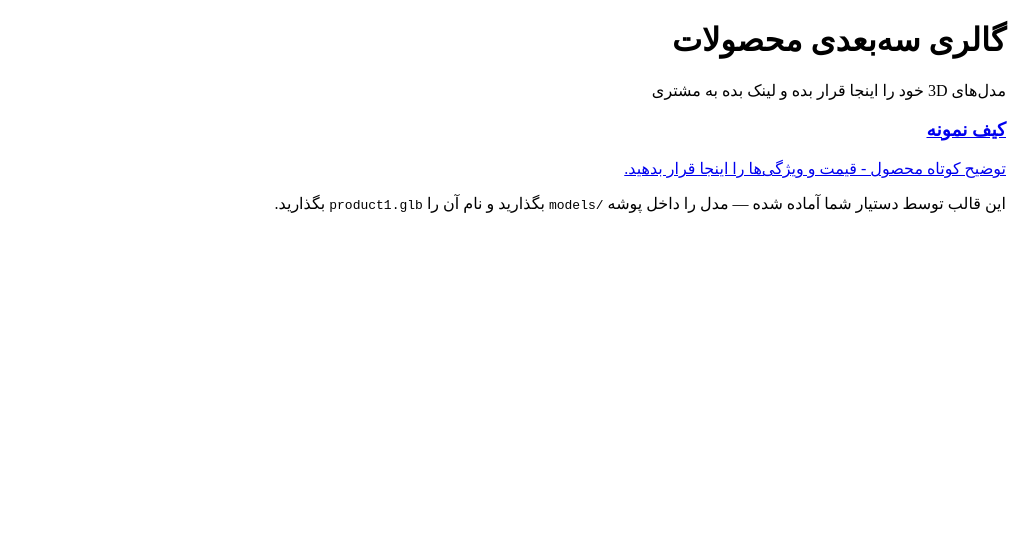
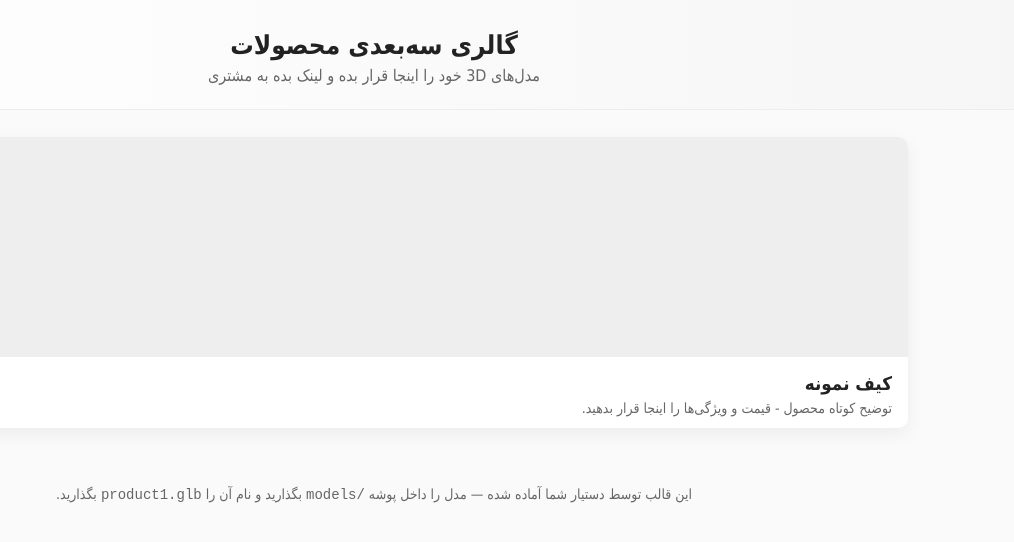
Before and after one commit to taharezapour277-prog/3d, a plain HTML site: page index.html in a window 1280 px wide. Shown: the whole page, without its empty margins (266-1280 px from the left). Drawn offline with Linux system fonts and the light colour scheme; some packages are replaced by stand-ins of ours; the site is published under a folder, as on GitHub Pages, so addresses that start at the root find nothing; a script that the page names is missing.

Commit message:
Add files via upload

```diff
--- a/index.html
+++ b/index.html
@@ -4,8 +4,26 @@
   <meta charset="utf-8" />
   <meta name="viewport" content="width=device-width,initial-scale=1" />
   <title>گالری محصولات سه‌بعدی</title>
-  <link rel="stylesheet" href="/assets/style.css" />
   <script type="module" src="https://ajax.googleapis.com/ajax/libs/model-viewer/3.0.1/model-viewer.min.js"></script>
+
+  <!-- CSS داخلی -->
+  <style>
+    * { box-sizing: border-box; }
+    body { font-family: Tahoma, Arial, "Noto Sans", sans-serif; margin:0; background:#fafafa; color:#222; }
+    .site-header { padding:24px; text-align:center; background:linear-gradient(90deg,#fff,#f6f6f6); box-shadow:0 1px 0 rgba(0,0,0,0.05); }
+    .site-header h1 { margin:6px 0; font-size:26px; }
+    .lead { margin:0; color:#666; }
+    .container { max-width:1100px; margin:28px auto; padding:0 16px; }
+    .grid { display:grid; grid-template-columns: repeat(auto-fit,minmax(260px,1fr)); gap:18px; }
+    .card { background:#fff; border-radius:10px; overflow:hidden; box-shadow:0 6px 18px rgba(0,0,0,0.06); transition:transform .18s ease; }
+    .card:hover { transform: translateY(-6px); }
+    .card-link { color:inherit; text-decoration:none; display:block; }
+    .preview { background:#eee; display:flex; align-items:center; justify-content:center; height:220px; }
+    .card-body { padding:12px 16px; }
+    .card-body h3 { margin:4px 0 6px; }
+    .card-body p { margin:0; color:#666; font-size:14px; }
+    .site-footer { text-align:center; padding:16px; color:#666; font-size:14px; }
+  </style>
 </head>
 <body>
   <header class="site-header">
@@ -19,8 +37,8 @@
       <article class="card">
         <a class="card-link" href="products/product1/">
           <div class="preview">
-            <!-- نمایش پیش‌نمایش مدل (برای لود بهتر روی هاست واقعی) -->
-            <model-viewer src="/models/product1.glb" alt="پیش‌نمایش محصول نمونه" camera-controls auto-rotate exposure="1" shadow-intensity="1" style="width:100%; height:220px;"></model-viewer>
+            <!-- نمایش پیش‌نمایش مدل -->
+            <model-viewer src="models/product1.glb" alt="پیش‌نمایش محصول نمونه" camera-controls auto-rotate exposure="1" shadow-intensity="1" style="width:100%; height:220px;"></model-viewer>
           </div>
           <div class="card-body">
             <h3>کیف نمونه</h3>
@@ -28,7 +46,6 @@
           </div>
         </a>
       </article>
-      <!-- برای اضافه کردن محصول جدید، کارت جدید بسازید و لینک را به products/productX/ تغییر دهید -->
     </section>
   </main>
 
```
Also changed, not shown: products/product1/index.html (+34 -4 lines).
